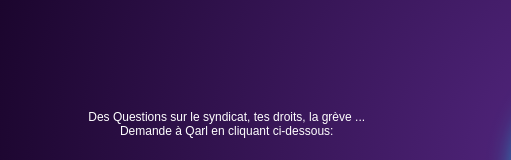
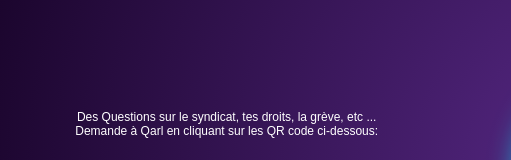
Before and after one commit to sudhubcdg-prog/ask_qarl, a plain HTML site: page index.html in a window 1280 px wide. Shown: the part 239-399 px from the top of the page, 0-511 px from the left. Drawn offline with Linux system fonts and the light colour scheme.

Commit message:
Add files via upload

```diff
--- a/index.html
+++ b/index.html
@@ -166,8 +166,8 @@ body {
     <!-- LEFT -->
     <div class="left">
         <p>
-        Des Questions sur le syndicat, tes droits, la grève ...<br>
-        Demande à Qarl en cliquant ci-dessous:
+        Des Questions sur le syndicat, tes droits, la grève, etc ...<br>
+        Demande à Qarl en cliquant sur les QR code ci-dessous:
         </p>
 
         <div>
```
